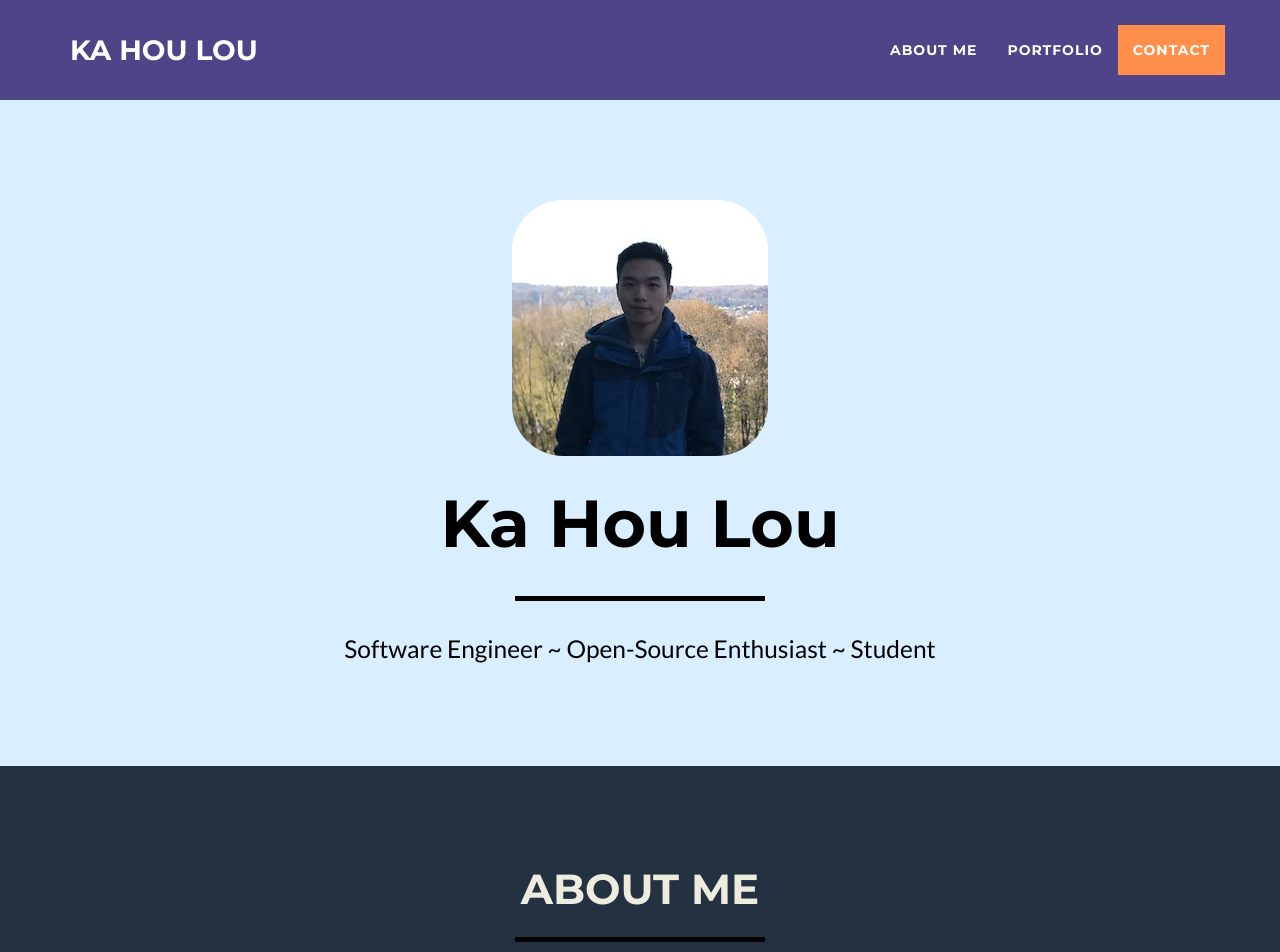
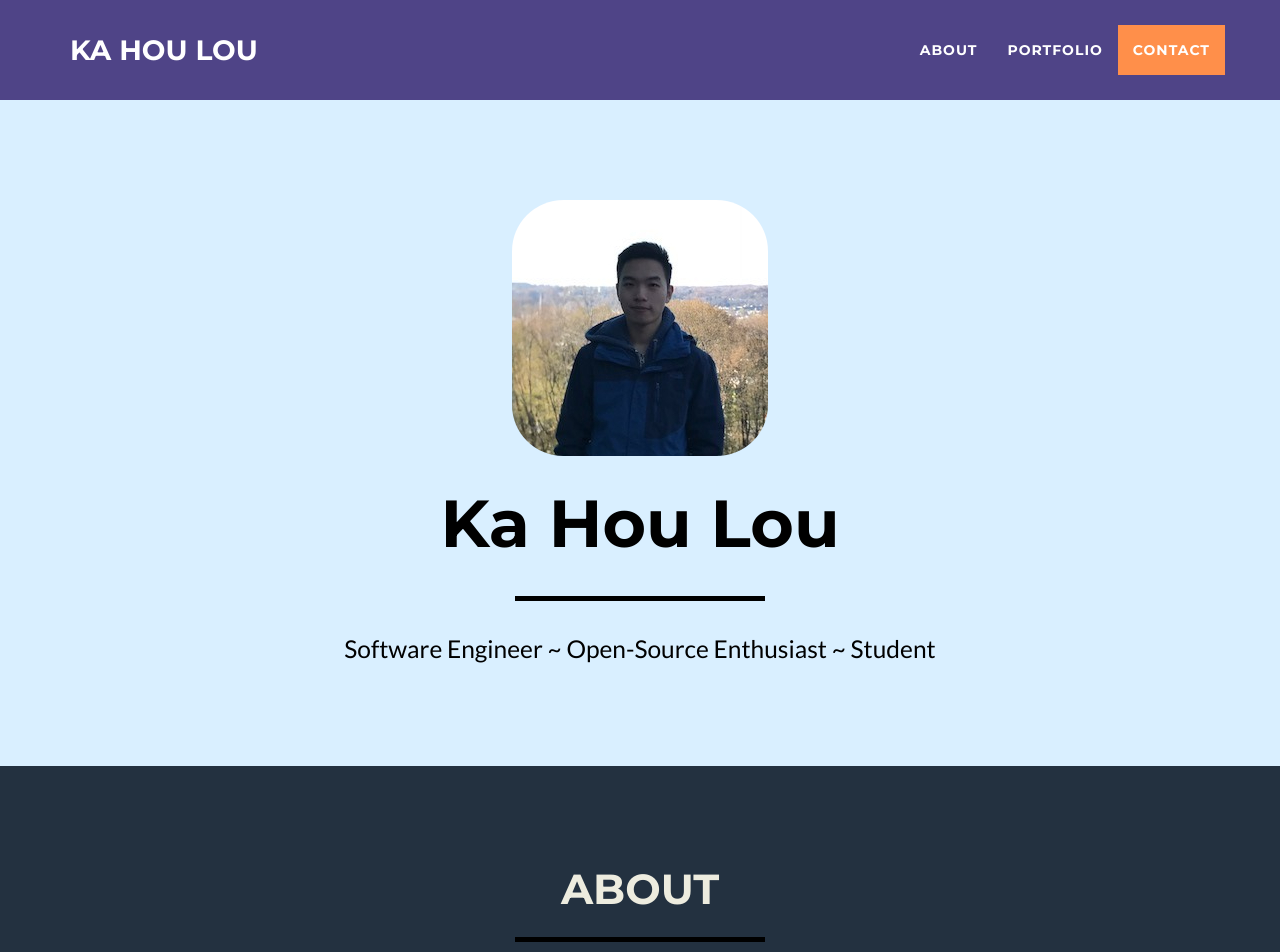
Before and after one commit to klou9805/klou9805.github.io, a website: page index.html in a window 1280 px wide. Shown: the top 952 px of the page. Drawn offline with nearby package versions, Linux system fonts and the light colour scheme.

Commit message:
Add files via upload

```diff
--- a/index.html
+++ b/index.html
@@ -51,7 +51,7 @@
                         <a href="#page-top"></a>
                     </li>
 					<li class="page-scroll">
-                        <a href="#about">About Me</a>
+                        <a href="#about">About</a>
                     </li>
                     <li class="page-scroll">
                         <a href="#portfolio">Portfolio</a>
@@ -87,7 +87,7 @@
         <div class="container">
             <div class="row">
                 <div class="col-lg-12 text-center">
-                    <h2>About Me</h2>
+                    <h2>About</h2>
                     <hr class="star-light">
                 </div>
             </div>
```
